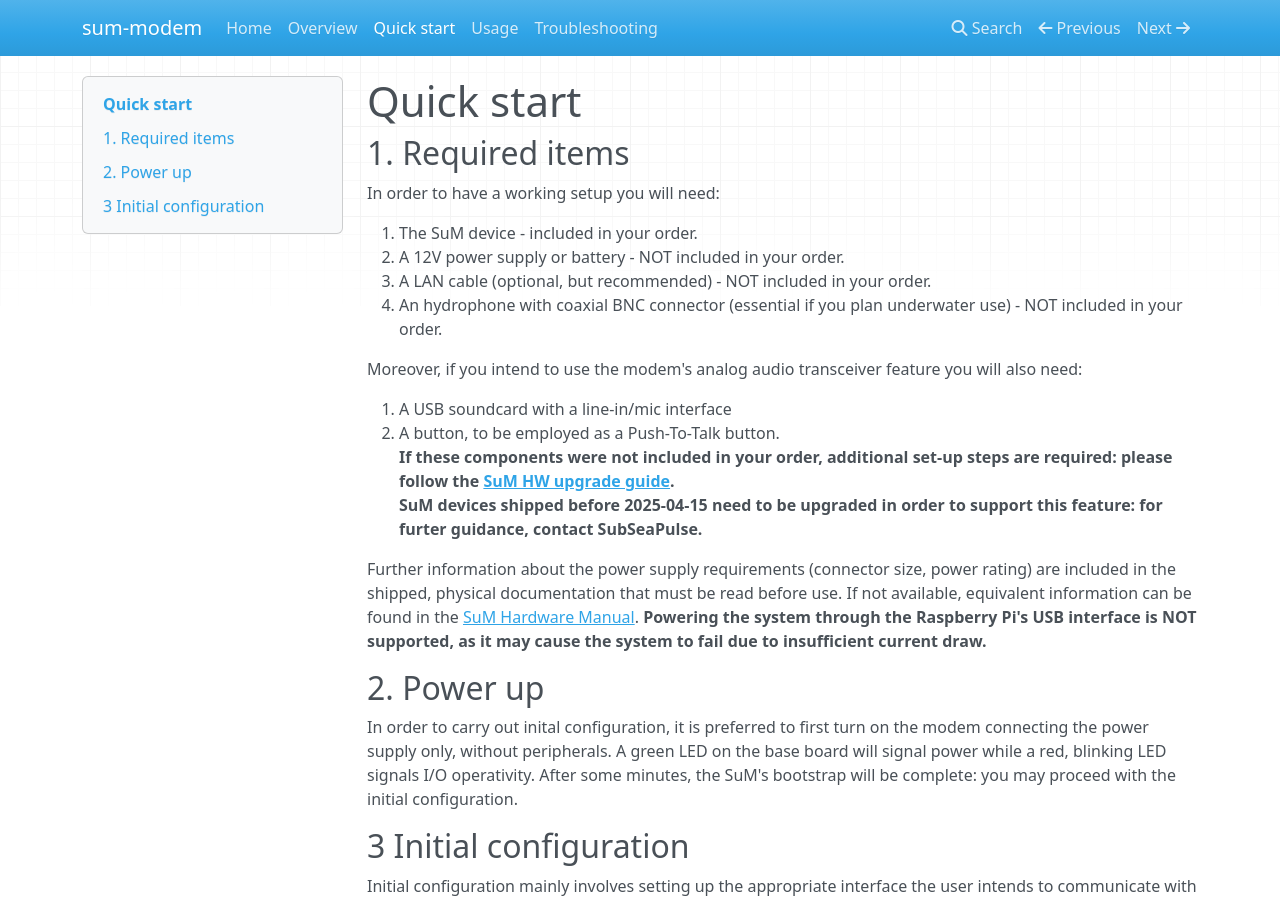
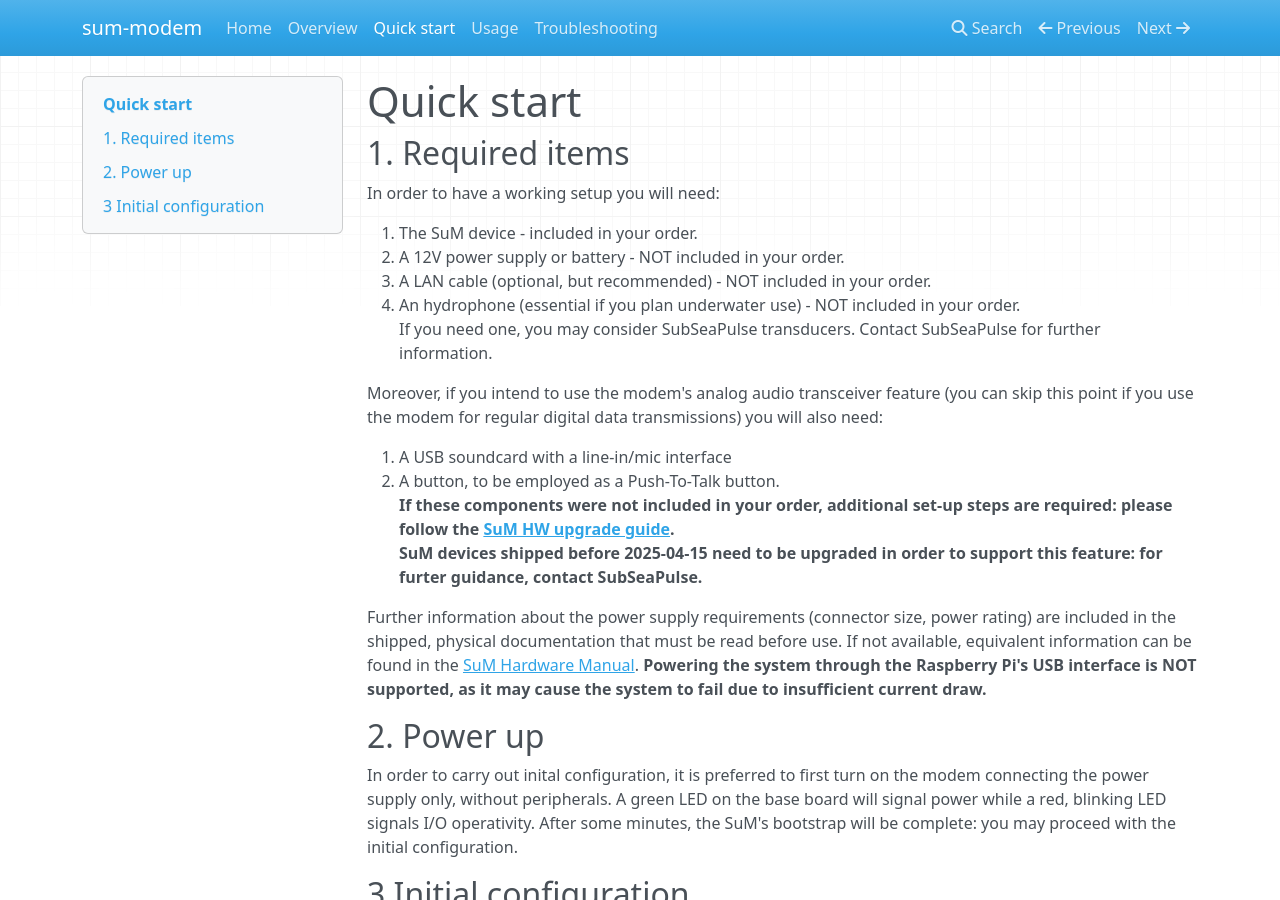
Before and after one commit to subseapulse/sum-doc, an MkDocs documentation site: the page built from docs/quickstart.md, in a window 1280 px wide and 900 px high. Built offline with MkDocs 1.6.1, drawn with Linux system fonts in a browser that asks for light colours; nearby versions of some CDN libraries.

Commit message:
page update

```diff
--- a/docs/quickstart.md
+++ b/docs/quickstart.md
@@ -5,9 +5,11 @@
 1. The SuM device - included in your order.
 2. A 12V power supply or battery - NOT included in your order.
 3. A LAN cable (optional, but recommended) - NOT included in your order.
-4. An hydrophone with coaxial BNC connector (essential if you plan underwater use) - NOT included in your order.
+4. An hydrophone (essential if you plan underwater use) - NOT included in your order.
+    <br>If you need one, you may consider SubSeaPulse transducers. Contact SubSeaPulse for further information.
 
-Moreover, if you intend to use the modem's analog audio transceiver feature you will also need:
+
+Moreover, if you intend to use the modem's analog audio transceiver feature (you can skip this point if you use the modem for regular digital data transmissions) you will also need:
 
 1. A USB soundcard with a line-in/mic interface
 2. A button, to be employed as a Push-To-Talk button.
```
